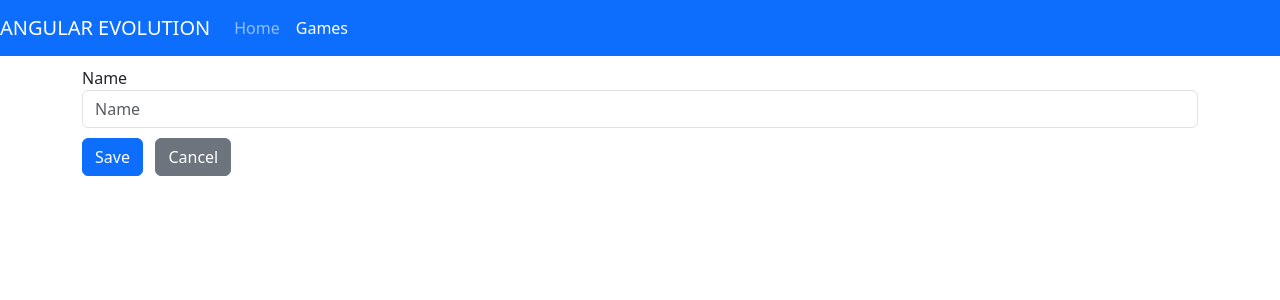
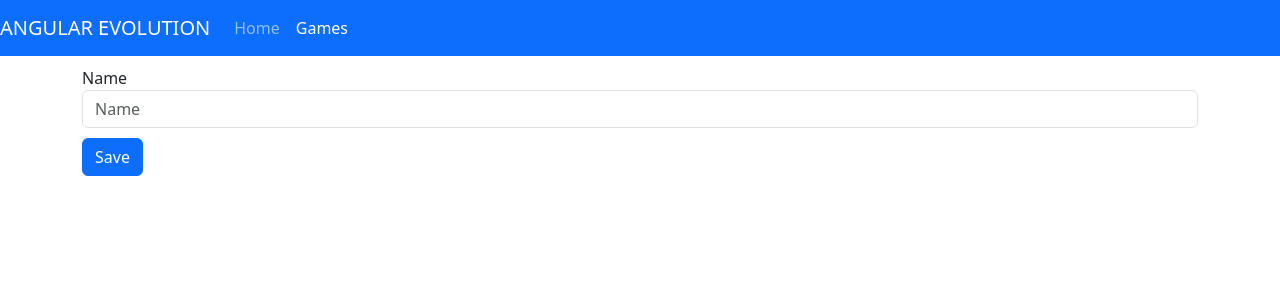
Before and after one commit to windmateus/angular-evolution, an Angular app: page /games in a window 1280 px wide. Both pictures are taken after a click on the button "New". Shown: the top 300 px of the page. Built offline with nearby package versions, Linux system fonts and the light colour scheme; no server answers.

Commit message:
no more cancel button

```diff
--- a/src/app/games/games-form/games-form.component.html
+++ b/src/app/games/games-form/games-form.component.html
@@ -14,9 +14,5 @@
     <button type="submit" class="btn btn-primary" (click)="save()">
       Save
     </button>
-    &nbsp;
-    <button type="button" class="btn btn-secondary" (click)="cancel()">
-      Cancel
-    </button>
   </div>
 </form>
--- a/src/app/games/games-form/games-form.component.ts
+++ b/src/app/games/games-form/games-form.component.ts
@@ -96,10 +96,6 @@ export class GamesFormComponent {
     }
   }
 
-  cancel() {
-    this.form.reset();
-  }
-
   ngOnDestroy() {
     if (this.subscription)
       this.subscription.unsubscribe();
```
